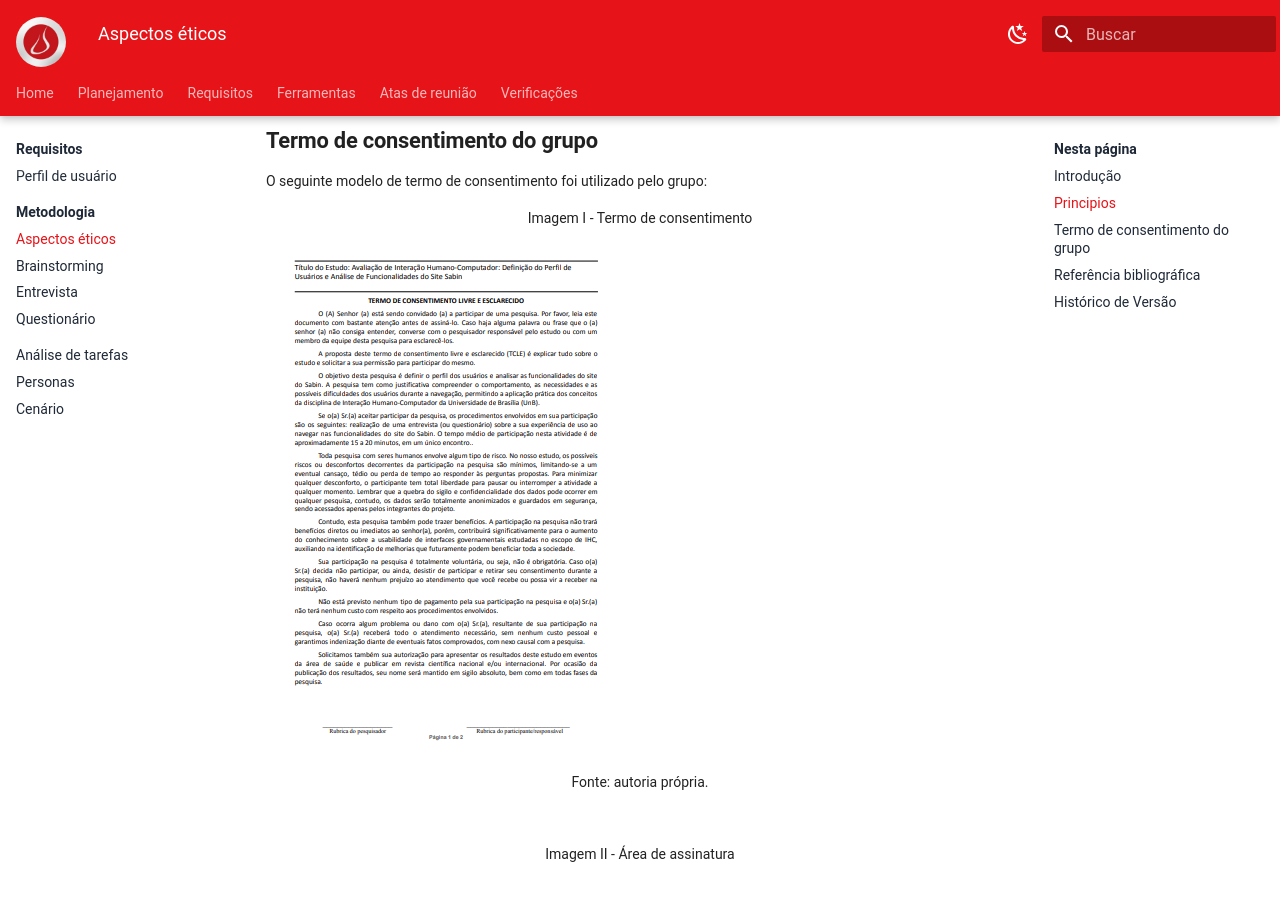
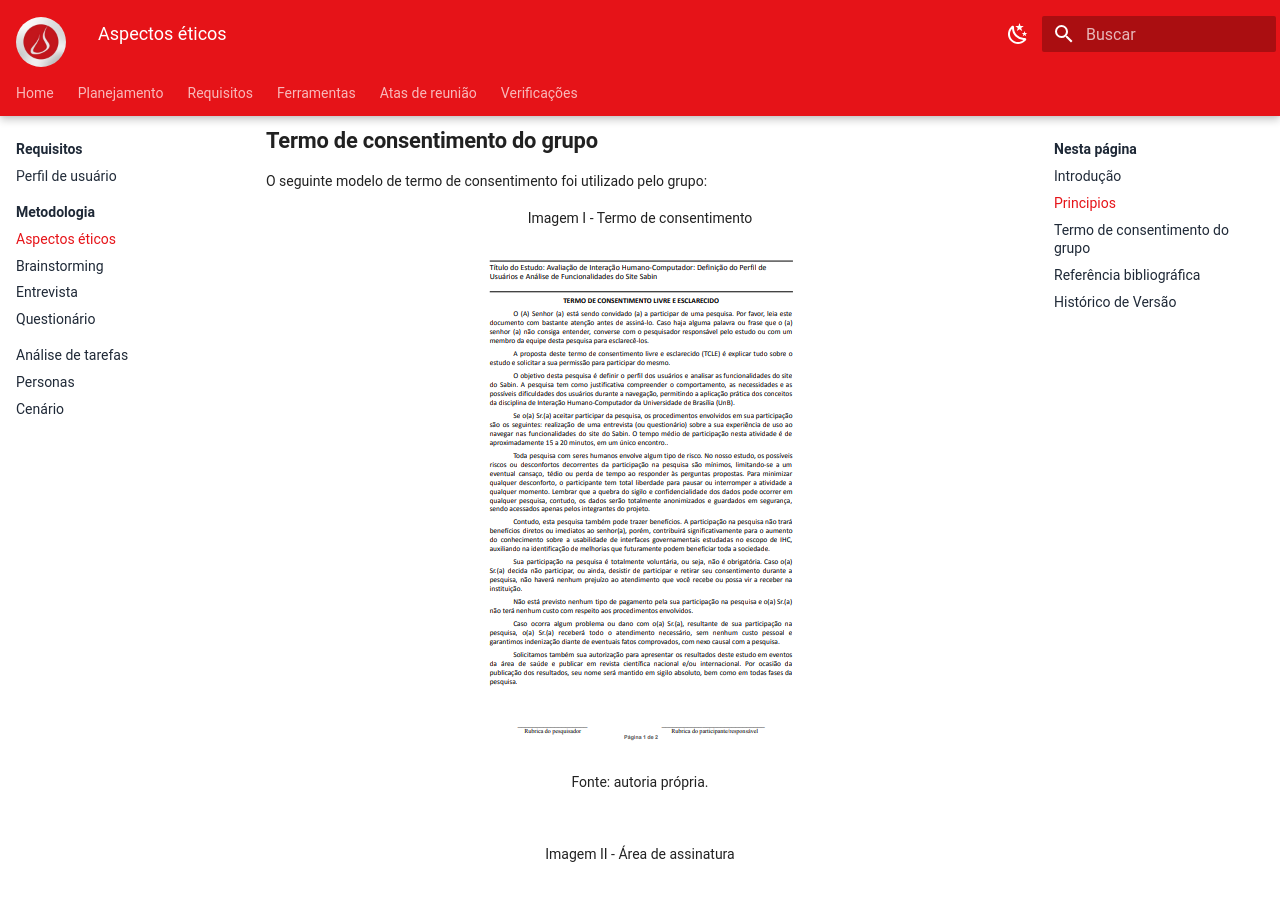
Before and after one commit to Interacao-Humano-Computador/2026.1-Grupo07, an MkDocs documentation site: the page built from docs/requisitos/Aspectoseticos.md, in a window 1280 px wide and 900 px high, scrolled down 1167 px. Built offline with MkDocs 1.6.1 and Material for MkDocs 9.7.7, drawn with Linux system fonts in a browser that asks for light colours.

Commit message:
fix: center TCLE photo

```diff
--- a/docs/requisitos/Aspectoseticos.md
+++ b/docs/requisitos/Aspectoseticos.md
@@ -45,13 +45,19 @@ O seguinte modelo de termo de consentimento foi utilizado pelo grupo:
 
 <div align="center">Imagem I - Termo de consentimento </div>
 
+<div align="center" markdown=1>
 ![Termo 1](../assets/Termo-1.PNG)
+</div>
+
 <div align="center">Fonte: autoria própria.</div>
 <br>
 
 <div align="center">Imagem II - Área de assinatura </div>
 
+<div align="center" markdown=1>
 ![Termo 2](../assets/Termo-2.PNG)
+</div>
+
 <div align="center">Fonte: autoria própria.</div>
 <br>
 
```
